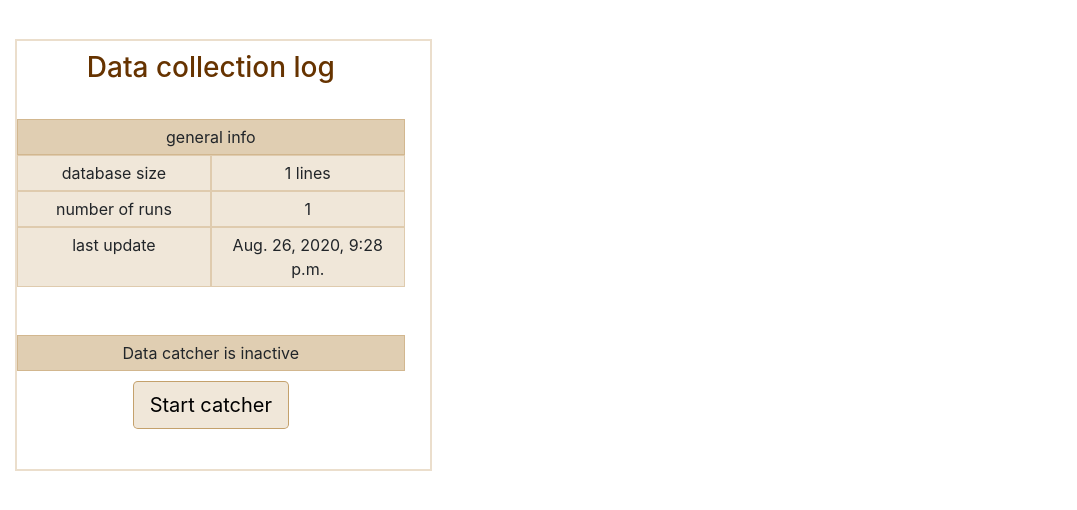
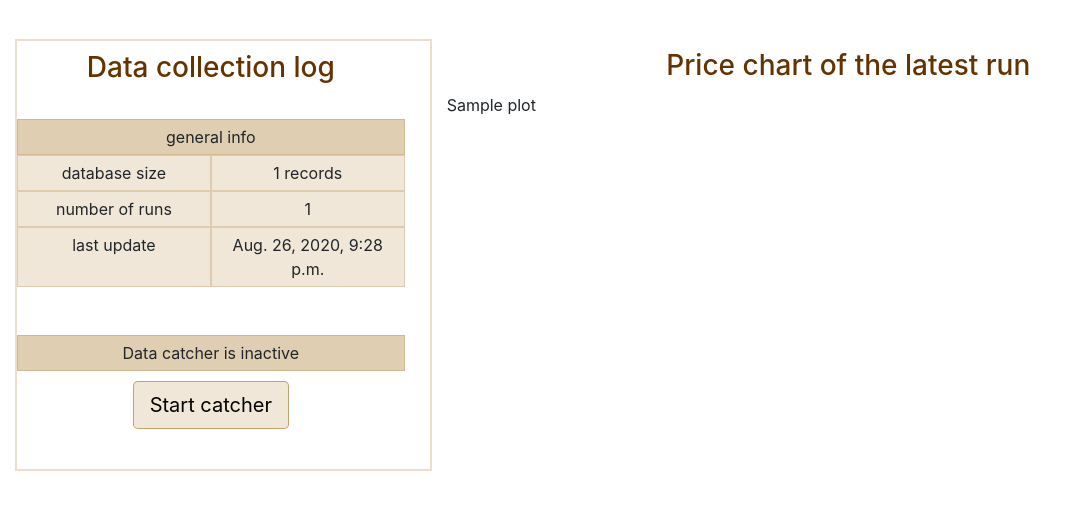
Before and after one commit to Markfryazino/milkjam, a Django app: template jamserver/datacatcher/templates/catcher.html in a window 1280 px wide. Shown: the part 61-571 px from the top of the page, without its empty margins (0-1077 px from the left). Run offline with Django 3.2, Linux system fonts and the light colour scheme; data comes from the database, SQL or seed files in the repository; both versions use the stored data as it was after the commit; tables that the repository leaves empty hold one stand-in row (values such as "Sample post"); the template is opened without the code that fills it: values that come from a table or form of the project are taken from there, most other values are stand-ins (such as "Sample title", 1, 10 or a date in 2020); some libraries are stand-ins or nearby versions.

Commit message:
plotly integrated

```diff
--- a/jamserver/datacatcher/static/css/catcher.css
+++ b/jamserver/datacatcher/static/css/catcher.css
@@ -4,6 +4,7 @@
     background-color: rgba(153, 92, 0, .15);
     border: 1px solid rgba(153, 92, 0, .2);
     text-align: center;
+    border-collapse: collapse
 }
 
 .header-col {
@@ -14,6 +15,8 @@
     border: 2px solid rgba(153, 92, 0, .2);
     padding-right: 40px;
     padding-bottom: 30px;
+    border-collapse: collapse;
+
 }
 
 
@@ -34,4 +37,5 @@ h3 {
     color: white;
     background-color: rgba(153, 92, 0, .8);
     border-color: black
+    border-collapse: collapse
 }
--- a/jamserver/datacatcher/templates/catcher.html
+++ b/jamserver/datacatcher/templates/catcher.html
@@ -6,7 +6,6 @@
 {% endblock %}
 
 {% block content %}
-
 
 <div class="container-fluid">
     <br>
@@ -17,7 +16,7 @@
             <div class="row">
                 <div class="col-12 themed-grid-col header-col"> general info </div>
                 <div class="col-6 themed-grid-col"> database size</div>
-                <div class="col-6 themed-grid-col"> {{size}} lines</div>
+                <div class="col-6 themed-grid-col"> {{size}} records</div>
                 {% if size > 0 %}
                     <div class="col-6 themed-grid-col"> number of runs </div>
                     <div class="col-6 themed-grid-col"> {{ latest.run_id }}</div>
@@ -68,6 +67,12 @@
                 </div>
             {% endif %}
         </div>
+        <div class="col-8 plot">
+            <h3> Price chart of the latest run </h3>
+            {% autoescape off %}
+                {{ plot }}
+            {% endautoescape %}
+        </div>
     </div>
 </div>
 
```
Also changed, not shown: jamserver/datacatcher/views.py (+19 -2 lines), jamserver/a.txt (added), jamserver/db.sqlite3.
